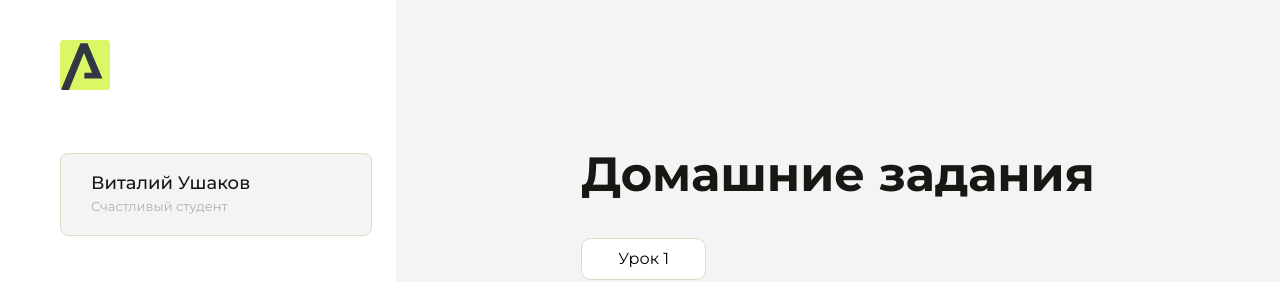
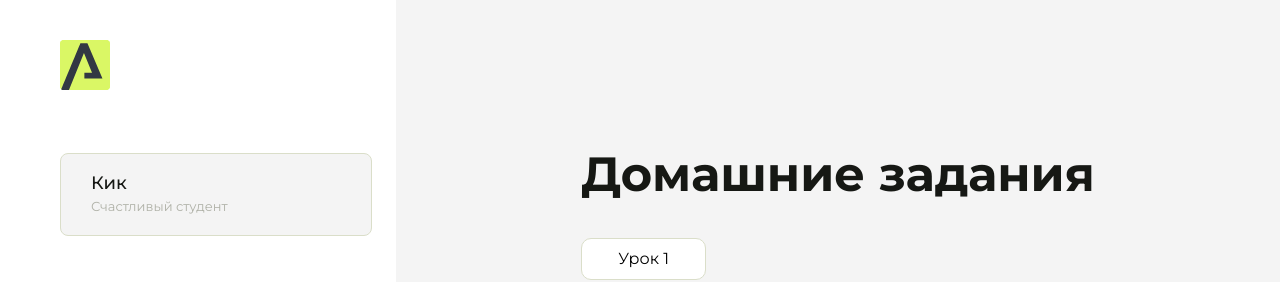
Before and after one commit to Zabuzanov/-, a plain HTML site: page index.html in a window 1280 px wide. Shown: the top 282 px of the page. Drawn offline with Linux system fonts and the light colour scheme.

Commit message:
Update index.html

```diff
--- a/index.html
+++ b/index.html
@@ -43,7 +43,7 @@
                 </svg>
             </div>
             <div class="sidebar__user">
-                <div class="sidebar__name">Виталий Ушаков</div>
+                <div class="sidebar__name">Кик</div>
                 <div class="sidebar__text">Счастливый студент</div>
             </div>
             <div class="sidebar__tabs">
```
